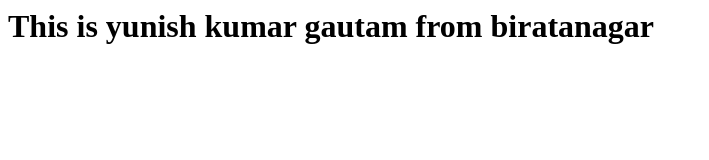
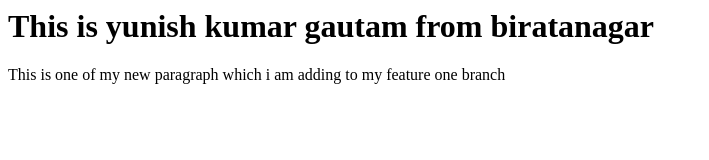
Before and after one commit to gautamyunish777-arch/for_practice, a plain HTML site: page index.html in a window 1280 px wide. Shown: the whole page, without its empty margins (0-709 px from the left). Drawn offline with Linux system fonts and the light colour scheme.

Commit message:
I have added new paragraph

```diff
--- a/index.html
+++ b/index.html
@@ -1 +1,4 @@
 <h1>This is yunish kumar gautam from biratanagar</h1>
+<p>This is one of my new paragraph which i am adding
+    to my feature one branch
+</p>
```
